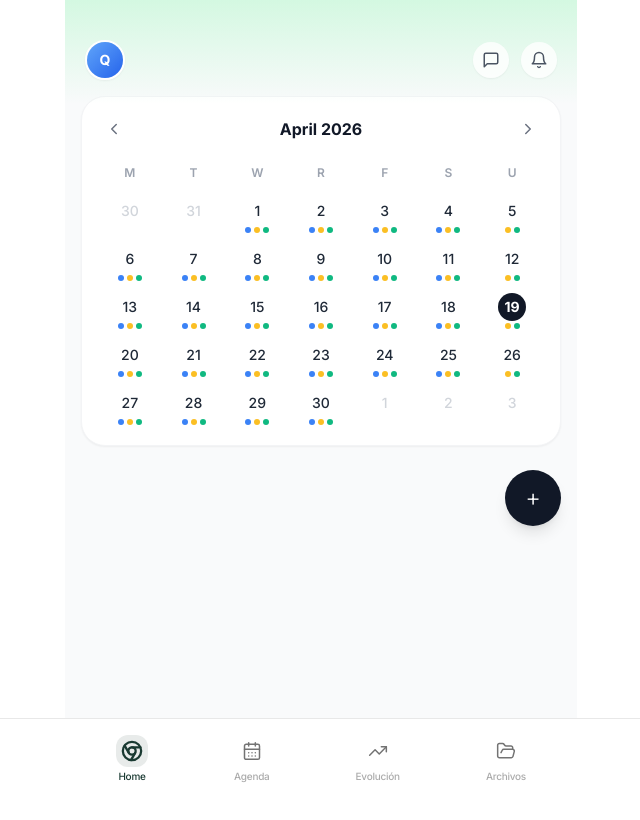
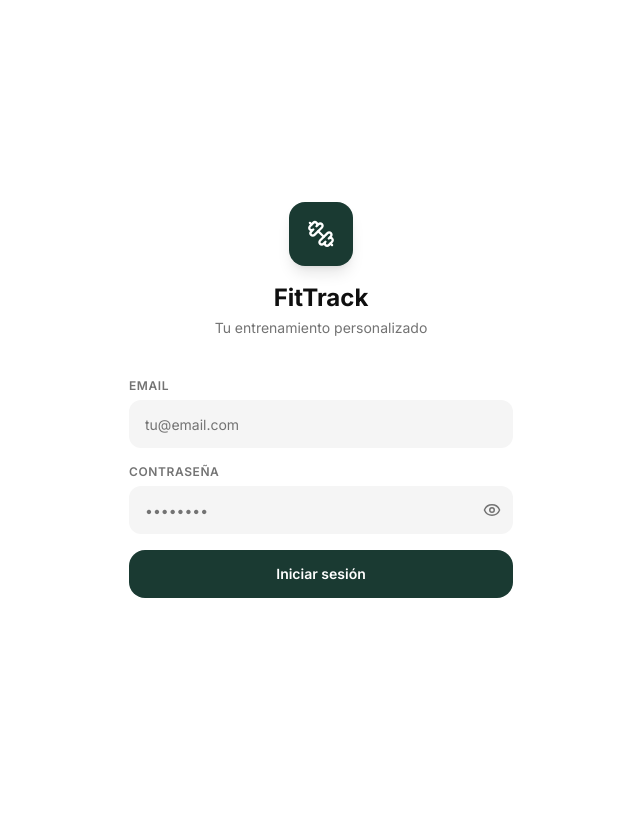
Before and after one commit to dificilmuy94-glitch/fittrack-app, a React (Vite) app: page / in a window 1280 px wide. Shown: the top 820 px of the page, without its empty margins (319-959 px from the left). Built offline with nearby package versions, Linux system fonts and the light colour scheme.

Commit message:
login con supabase

```diff
--- a/src/App.tsx
+++ b/src/App.tsx
@@ -1,6 +1,8 @@
-import { useEffect } from 'react';
+import { useEffect, useState } from 'react';
+import { supabase } from '@/lib/supabase';
 import { useAppStore } from '@/store/useAppStore';
 import { BottomNav } from '@/components/BottomNav';
+import { LoginScreen } from '@/screens/LoginScreen';
 import { HomeScreen } from '@/screens/HomeScreen';
 import { AgendaScreen } from '@/screens/AgendaScreen';
 import { EvolutionScreen } from '@/screens/EvolutionScreen';
@@ -12,6 +14,23 @@ const SCREENS_WITH_NAV = ['home', 'agenda', 'evolution', 'files'];
 
 export default function App() {
   const { activeScreen, darkMode, setDarkMode } = useAppStore();
+  const [session, setSession] = useState<any>(null);
+  const [loading, setLoading] = useState(true);
+
+  useEffect(() => {
+    // Check existing session
+    supabase.auth.getSession().then(({ data: { session } }) => {
+      setSession(session);
+      setLoading(false);
+    });
+
+    // Listen for auth changes
+    const { data: { subscription } } = supabase.auth.onAuthStateChange((_event, session) => {
+      setSession(session);
+    });
+
+    return () => subscription.unsubscribe();
+  }, []);
 
   useEffect(() => {
     const mq = window.matchMedia('(prefers-color-scheme: dark)');
@@ -25,6 +44,18 @@ export default function App() {
     if (darkMode) document.documentElement.classList.add('dark');
     else document.documentElement.classList.remove('dark');
   }, [darkMode]);
+
+  if (loading) {
+    return (
+      <div className="min-h-screen bg-background flex items-center justify-center">
+        <div className="w-8 h-8 rounded-full border-2 border-[#1A3A32] border-t-transparent animate-spin" />
+      </div>
+    );
+  }
+
+  if (!session) {
+    return <LoginScreen onLogin={() => {}} />;
+  }
 
   const showNav = SCREENS_WITH_NAV.includes(activeScreen);
 
--- a/src/components/BottomNav.tsx
+++ b/src/components/BottomNav.tsx
@@ -1,16 +1,21 @@
-import { Chrome as Home, CalendarDays, TrendingUp, FolderOpen } from 'lucide-react';
+import { Chrome as Home, CalendarDays, TrendingUp, FolderOpen, LogOut } from 'lucide-react';
 import { useAppStore, Screen } from '@/store/useAppStore';
+import { supabase } from '@/lib/supabase';
 import { cn } from '@/lib/utils';
 
 const navItems: { id: Screen; label: string; icon: React.ElementType }[] = [
-  { id: 'home',      label: 'Home',     icon: Home },
-  { id: 'agenda',    label: 'Agenda',   icon: CalendarDays },
+  { id: 'home',      label: 'Home',      icon: Home },
+  { id: 'agenda',    label: 'Agenda',    icon: CalendarDays },
   { id: 'evolution', label: 'Evolución', icon: TrendingUp },
-  { id: 'files',     label: 'Archivos', icon: FolderOpen },
+  { id: 'files',     label: 'Archivos',  icon: FolderOpen },
 ];
 
 export function BottomNav() {
   const { activeScreen, setActiveScreen } = useAppStore();
+
+  async function handleLogout() {
+    await supabase.auth.signOut();
+  }
 
   return (
     <nav className="fixed bottom-0 left-0 right-0 z-50 border-t border-border bg-background/95 backdrop-blur-md safe-bottom">
@@ -18,23 +23,27 @@ export function BottomNav() {
         {navItems.map(({ id, label, icon: Icon }) => {
           const isActive = activeScreen === id;
           return (
-            <button
-              key={id}
-              onClick={() => setActiveScreen(id)}
-              className={cn(
-                'flex flex-col items-center gap-0.5 px-3 py-2 rounded-xl transition-all duration-200 min-w-[56px] touch-target',
-                isActive ? 'text-[#1A3A32] dark:text-emerald-400' : 'text-muted-foreground hover:text-foreground'
-              )}
-            >
+            <button key={id} onClick={() => setActiveScreen(id)}
+              className={cn('flex flex-col items-center gap-0.5 px-3 py-2 rounded-xl transition-all duration-200 min-w-[52px]',
+                isActive ? 'text-[#1A3A32] dark:text-emerald-400' : 'text-muted-foreground hover:text-foreground')}>
               <div className={cn('p-1.5 rounded-lg transition-all duration-200', isActive ? 'bg-[#1A3A32]/10 dark:bg-emerald-400/10' : '')}>
-                <Icon size={20} strokeWidth={isActive ? 2.5 : 1.8} className={cn('transition-all duration-200', isActive ? 'scale-110' : '')} />
+                <Icon size={20} strokeWidth={isActive ? 2.5 : 1.8} className={cn(isActive ? 'scale-110' : '')} />
               </div>
-              <span className={cn('text-[10px] font-medium tracking-tight transition-all duration-200', isActive ? 'opacity-100' : 'opacity-60')}>
+              <span className={cn('text-[10px] font-medium tracking-tight', isActive ? 'opacity-100' : 'opacity-60')}>
                 {label}
               </span>
             </button>
           );
         })}
+
+        {/* Logout */}
+        <button onClick={handleLogout}
+          className="flex flex-col items-center gap-0.5 px-3 py-2 rounded-xl text-muted-foreground hover:text-red-500 transition-all duration-200 min-w-[52px]">
+          <div className="p-1.5 rounded-lg">
+            <LogOut size={20} strokeWidth={1.8} />
+          </div>
+          <span className="text-[10px] font-medium tracking-tight opacity-60">Salir</span>
+        </button>
       </div>
     </nav>
   );
--- a/src/lib/supabase.ts
+++ b/src/lib/supabase.ts
@@ -1,27 +1,30 @@
-// Supabase is no longer used - types are now in useAppStore
-// This file is kept to avoid breaking any remaining imports
+import { createClient } from '@supabase/supabase-js';
+
+const supabaseUrl = 'https://tdqaylfntqxchehdwnvs.supabase.co';
+const supabaseKey = 'sb_publishable_d87kp4-AhOiqTECB8ye8sw_Ia7jWD8I';
+
+export const supabase = createClient(supabaseUrl, supabaseKey);
+
+export type Profile = {
+  id: string;
+  email: string;
+  name: string;
+  nutrition_plan: string;
+  created_at: string;
+};
 
 export type BodyMetric = {
   id: string;
+  user_id: string;
   date: string;
   weight_kg: number;
   notes: string;
   created_at: string;
 };
 
-export type Exercise = {
-  id: string;
-  name: string;
-  muscle_group: string;
-  description: string;
-  youtube_url: string;
-  sets_scheme: string;
-  image_url: string;
-  created_at: string;
-};
-
 export type DailyTask = {
   id: string;
+  user_id: string;
   date: string;
   task_type: string;
   title: string;
@@ -30,23 +33,13 @@ export type DailyTask = {
   created_at: string;
 };
 
-export type WeightGoal = {
+export type WorkoutWeight = {
   id: string;
-  initial_weight: number;
-  target_weight: number;
+  user_id: string;
+  exercise_id: string;
+  set_number: number;
+  weight_kg: string;
+  reps: string;
+  date: string;
   created_at: string;
 };
-
-// Dummy supabase client so old imports don't break
-export const supabase = {
-  from: () => ({
-    select: () => ({ data: null, error: null }),
-    insert: () => ({ select: () => ({ data: null, error: null }) }),
-    update: () => ({ eq: () => ({ data: null, error: null }) }),
-    eq: () => ({ order: () => ({ data: null, error: null }) }),
-    order: () => ({ data: null, error: null }),
-    limit: () => ({ maybeSingle: () => ({ data: null, error: null }) }),
-    maybeSingle: () => ({ data: null, error: null }),
-    single: () => ({ data: null, error: null }),
-  }),
-} as any;
--- /dev/null
+++ b/src/screens/LoginScreen.tsx
@@ -0,0 +1,95 @@
+import { useState } from 'react';
+import { supabase } from '@/lib/supabase';
+import { Eye, EyeOff, Dumbbell } from 'lucide-react';
+import { cn } from '@/lib/utils';
+
+export function LoginScreen({ onLogin }: { onLogin: () => void }) {
+  const [email, setEmail]       = useState('');
+  const [password, setPassword] = useState('');
+  const [showPass, setShowPass] = useState(false);
+  const [error, setError]       = useState('');
+  const [loading, setLoading]   = useState(false);
+
+  async function handleLogin() {
+    if (!email || !password) { setError('Rellena todos los campos'); return; }
+    setLoading(true);
+    setError('');
+    const { error: err } = await supabase.auth.signInWithPassword({ email, password });
+    setLoading(false);
+    if (err) {
+      setError('Email o contraseña incorrectos');
+    } else {
+      onLogin();
+    }
+  }
+
+  return (
+    <div className="min-h-screen bg-background flex flex-col items-center justify-center px-6">
+      {/* Logo */}
+      <div className="flex flex-col items-center mb-10">
+        <div className="w-16 h-16 rounded-2xl bg-[#1A3A32] flex items-center justify-center mb-4 shadow-lg">
+          <Dumbbell size={28} className="text-white" />
+        </div>
+        <h1 className="text-2xl font-bold text-foreground">FitTrack</h1>
+        <p className="text-sm text-muted-foreground mt-1">Tu entrenamiento personalizado</p>
+      </div>
+
+      {/* Form */}
+      <div className="w-full max-w-sm flex flex-col gap-4">
+        {/* Email */}
+        <div>
+          <label className="text-xs font-semibold text-muted-foreground uppercase tracking-wider mb-1.5 block">
+            Email
+          </label>
+          <input
+            type="email"
+            value={email}
+            onChange={e => setEmail(e.target.value)}
+            placeholder="tu@email.com"
+            className="w-full h-12 px-4 bg-muted rounded-xl text-sm text-foreground placeholder:text-muted-foreground focus:outline-none focus:ring-2 focus:ring-[#1A3A32]/30"
+          />
+        </div>
+
+        {/* Password */}
+        <div>
+          <label className="text-xs font-semibold text-muted-foreground uppercase tracking-wider mb-1.5 block">
+            Contraseña
+          </label>
+          <div className="relative">
+            <input
+              type={showPass ? 'text' : 'password'}
+              value={password}
+              onChange={e => setPassword(e.target.value)}
+              onKeyDown={e => e.key === 'Enter' && handleLogin()}
+              placeholder="••••••••"
+              className="w-full h-12 px-4 pr-12 bg-muted rounded-xl text-sm text-foreground placeholder:text-muted-foreground focus:outline-none focus:ring-2 focus:ring-[#1A3A32]/30"
+            />
+            <button
+              onClick={() => setShowPass(!showPass)}
+              className="absolute right-3 top-1/2 -translate-y-1/2 text-muted-foreground"
+            >
+              {showPass ? <EyeOff size={18} /> : <Eye size={18} />}
+            </button>
+          </div>
+        </div>
+
+        {/* Error */}
+        {error && (
+          <p className="text-sm text-red-500 text-center">{error}</p>
+        )}
+
+        {/* Button */}
+        <button
+          onClick={handleLogin}
+          disabled={loading}
+          className={cn(
+            'w-full h-12 rounded-2xl text-white font-semibold text-sm transition-all active:scale-[0.98]',
+            loading ? 'bg-[#1A3A32]/50' : 'bg-[#1A3A32] dark:bg-emerald-500'
+          )}
+        >
+          {loading ? 'Entrando...' : 'Iniciar sesión'}
+        </button>
+      </div>
+    </div>
+  );
+}
--- a/src/store/useAppStore.ts
+++ b/src/store/useAppStore.ts
@@ -1,12 +1,12 @@
 import { create } from 'zustand';
+import { supabase } from '@/lib/supabase';
 import { WEEKLY_PLAN } from '@/data/weeklyPlan';
-
-// ─── Types ────────────────────────────────────────────────────────────────────
 
 export type Screen = 'home' | 'agenda' | 'evolution' | 'files' | 'workout-logger' | 'exercise-list';
 
 export type BodyMetric = {
   id: string;
+  user_id?: string;
   date: string;
   weight_kg: number;
   notes: string;
@@ -15,6 +15,7 @@ export type BodyMetric = {
 
 export type DailyTask = {
   id: string;
+  user_id?: string;
   date: string;
   task_type: string;
   title: string;
@@ -39,24 +40,9 @@ export type ActiveSetRow = {
   completed: boolean;
 };
 
-// ─── LocalStorage helpers ─────────────────────────────────────────────────────
-
-function loadJSON<T>(key: string, fallback: T): T {
-  try {
-    const raw = localStorage.getItem(key);
-    return raw ? JSON.parse(raw) : fallback;
-  } catch {
-    return fallback;
-  }
-}
-
-function saveJSON(key: string, value: unknown) {
-  try { localStorage.setItem(key, JSON.stringify(value)); } catch {}
-}
-
 // ─── Helpers ──────────────────────────────────────────────────────────────────
 
-function getWorkoutTitleForDate(dateStr: string): { title: string; subtitle: string; dayKey: string } | null {
+function getWorkoutTitleForDate(dateStr: string): { title: string; subtitle: string } | null {
   const d = new Date(dateStr + 'T12:00:00');
   const day = d.getDay();
   if (day === 0) return null;
@@ -65,20 +51,12 @@ function getWorkoutTitleForDate(dateStr: string): { title: string; subtitle: str
   return {
     title: `${plan.dayName.toUpperCase()} — ${plan.muscleGroup.toUpperCase()}`,
     subtitle: plan.exercises.map(e => e.name).slice(0, 3).join(' · ') + (plan.exercises.length > 3 ? '...' : ''),
-    dayKey: plan.dayKey,
   };
 }
 
-function buildDefaultTasks(date: string): DailyTask[] {
-  const workoutInfo = getWorkoutTitleForDate(date);
-  const now = new Date().toISOString();
-  const tasks: DailyTask[] = [];
-  if (workoutInfo) {
-    tasks.push({ id: `${date}-workout`, date, task_type: 'workout', title: workoutInfo.title, subtitle: workoutInfo.subtitle, completed: false, created_at: now });
-  }
-  tasks.push({ id: `${date}-steps`, date, task_type: 'steps', title: 'Meta de pasos', subtitle: '10.000 pasos', completed: false, created_at: now });
-  tasks.push({ id: `${date}-nutrition`, date, task_type: 'nutrition', title: 'Nutrición diaria', subtitle: '2.400 kcal · 180g proteína', completed: false, created_at: now });
-  return tasks;
+async function getUserId(): Promise<string | null> {
+  const { data: { session } } = await supabase.auth.getSession();
+  return session?.user?.id ?? null;
 }
 
 // ─── Store ────────────────────────────────────────────────────────────────────
@@ -109,6 +87,7 @@ type AppState = {
   toggleDailyTask: (id: string) => Promise<void>;
   addCardioTask: (date: string, type: string, duration: string) => void;
   removeTask: (id: string) => void;
+  saveWorkoutWeight: (exerciseId: string, setNumber: number, weightKg: string, reps: string) => Promise<void>;
   initWorkoutSets: (targetSets: number, targetReps: number) => void;
   updateSetField: (id: string, field: 'actualReps' | 'weightKg', value: string) => void;
   toggleSetComplete: (id: string) => void;
@@ -117,24 +96,23 @@ type AppState = {
   stopRestTimer: () => void;
 };
 
-const getInitialDarkMode = () => {
-  try { return window.matchMedia('(prefers-color-scheme: dark)').matches; }
-  catch { return false; }
-};
-
-// compute today's dayKey for initial workout state
 const todayDayKey = (() => {
   const d = new Date().getDay();
   const keys = ['monday','tuesday','wednesday','thursday','friday','saturday'];
   return d >= 1 && d <= 6 ? keys[d - 1] : 'monday';
 })();
 
+const getInitialDarkMode = () => {
+  try { return window.matchMedia('(prefers-color-scheme: dark)').matches; }
+  catch { return false; }
+};
+
 export const useAppStore = create<AppState>((set, get) => ({
   activeScreen: 'home',
   darkMode: getInitialDarkMode(),
-  bodyMetrics: loadJSON<BodyMetric[]>('fittrack_metrics', []),
+  bodyMetrics: [],
   dailyTasks: [],
-  weightGoal: loadJSON<WeightGoal | null>('fittrack_goal', null),
+  weightGoal: null,
   selectedDate: new Date().toISOString().split('T')[0],
   activeWorkoutSets: [],
   activeWorkoutDayKey: todayDayKey,
@@ -159,69 +137,108 @@ export const useAppStore = create<AppState>((set, get) => ({
     get().fetchDailyTasks(date);
   },
 
-  // Sets which day to open in WorkoutLogger
-  setWorkoutDay: (dayKey: string, mode: 'preview' | 'active' = 'preview') => set({ activeWorkoutDayKey: dayKey, activeWorkoutMode: mode }),
+  setWorkoutDay: (dayKey, mode = 'preview') => set({ activeWorkoutDayKey: dayKey, activeWorkoutMode: mode }),
 
   fetchBodyMetrics: async () => {
-    set({ bodyMetrics: loadJSON<BodyMetric[]>('fittrack_metrics', []) });
+    const userId = await getUserId();
+    if (!userId) return;
+    const { data } = await supabase
+      .from('body_metrics')
+      .select('*')
+      .eq('user_id', userId)
+      .order('date', { ascending: true });
+    if (data) set({ bodyMetrics: data });
   },
 
   fetchDailyTasks: async (date: string) => {
-    const allTasks = loadJSON<DailyTask[]>('fittrack_tasks', []);
-    const dayTasks = allTasks.filter(t => t.date === date);
-    if (dayTasks.length > 0) {
-      set({ dailyTasks: dayTasks });
+    const userId = await getUserId();
+    if (!userId) return;
+
+    const { data } = await supabase
+      .from('daily_tasks')
+      .select('*')
+      .eq('user_id', userId)
+      .eq('date', date)
+      .order('created_at', { ascending: true });
+
+    if (data && data.length > 0) {
+      set({ dailyTasks: data });
     } else {
-      const newTasks = buildDefaultTasks(date);
-      saveJSON('fittrack_tasks', [...allTasks, ...newTasks]);
-      set({ dailyTasks: newTasks });
+      const workoutInfo = getWorkoutTitleForDate(date);
+      const now = new Date().toISOString();
+      const newTasks = [
+        ...(workoutInfo ? [{
+          user_id: userId, date, task_type: 'workout',
+          title: workoutInfo.title, subtitle: workoutInfo.subtitle,
+          completed: false, created_at: now,
+        }] : []),
+        { user_id: userId, date, task_type: 'steps', title: 'Meta de pasos', subtitle: '10.000 pasos', completed: false, created_at: now },
+        { user_id: userId, date, task_type: 'nutrition', title: 'Nutrición diaria', subtitle: '2.400 kcal · 180g proteína', completed: false, created_at: now },
+      ];
+      const { data: inserted } = await supabase.from('daily_tasks').insert(newTasks).select();
+      if (inserted) set({ dailyTasks: inserted });
     }
   },
 
   fetchWeightGoal: async () => {
-    set({ weightGoal: loadJSON<WeightGoal | null>('fittrack_goal', null) });
+    set({ weightGoal: null });
   },
 
   addBodyMetric: async (weight, date, notes = '') => {
-    const newMetric: BodyMetric = { id: `metric-${Date.now()}`, date, weight_kg: weight, notes, created_at: new Date().toISOString() };
-    const metrics = loadJSON<BodyMetric[]>('fittrack_metrics', []);
-    const updated = [...metrics, newMetric].sort((a, b) => a.date.localeCompare(b.date));
-    saveJSON('fittrack_metrics', updated);
-    set({ bodyMetrics: updated });
+    const userId = await getUserId();
+    if (!userId) return;
+    const { data } = await supabase
+      .from('body_metrics')
+      .insert({ user_id: userId, weight_kg: weight, date, notes })
+      .select()
+      .single();
+    if (data) {
+      set(state => ({
+        bodyMetrics: [...state.bodyMetrics, data].sort((a, b) => a.date.localeCompare(b.date)),
+      }));
+    }
   },
 
   toggleDailyTask: async (id) => {
-    const allTasks = loadJSON<DailyTask[]>('fittrack_tasks', []);
-    const updated = allTasks.map(t => t.id === id ? { ...t, completed: !t.completed } : t);
-    saveJSON('fittrack_tasks', updated);
-    set(state => ({ dailyTasks: state.dailyTasks.map(t => t.id === id ? { ...t, completed: !t.completed } : t) }));
+    const task = get().dailyTasks.find(t => t.id === id);
+    if (!task) return;
+    const newVal = !task.completed;
+    await supabase.from('daily_tasks').update({ completed: newVal }).eq('id', id);
+    set(state => ({ dailyTasks: state.dailyTasks.map(t => t.id === id ? { ...t, completed: newVal } : t) }));
   },
 
-  addCardioTask: (date, type, duration) => {
+  addCardioTask: async (date, type, duration) => {
+    const userId = await getUserId();
+    if (!userId) return;
     const now = new Date().toISOString();
-    const newTask: DailyTask = {
-      id: `${date}-cardio-${Date.now()}`,
-      date,
-      task_type: 'cardio',
-      title: `Cardio — ${type}`,
-      subtitle: `${duration} min`,
-      completed: false,
-      created_at: now,
+    const newTask = {
+      user_id: userId, date, task_type: 'cardio',
+      title: `Cardio — ${type}`, subtitle: `${duration} min`,
+      completed: false, created_at: now,
     };
-    const allTasks = loadJSON<DailyTask[]>('fittrack_tasks', []);
-    saveJSON('fittrack_tasks', [...allTasks, newTask]);
-    set(state => ({ dailyTasks: [...state.dailyTasks, newTask] }));
+    const { data } = await supabase.from('daily_tasks').insert(newTask).select().single();
+    if (data) set(state => ({ dailyTasks: [...state.dailyTasks, data] }));
   },
 
-  removeTask: (id) => {
-    const allTasks = loadJSON<DailyTask[]>('fittrack_tasks', []);
-    saveJSON('fittrack_tasks', allTasks.filter(t => t.id !== id));
+  removeTask: async (id) => {
+    await supabase.from('daily_tasks').delete().eq('id', id);
     set(state => ({ dailyTasks: state.dailyTasks.filter(t => t.id !== id) }));
+  },
+
+  saveWorkoutWeight: async (exerciseId, setNumber, weightKg, reps) => {
+    const userId = await getUserId();
+    if (!userId) return;
+    const date = new Date().toISOString().split('T')[0];
+    await supabase.from('workout_weights').upsert({
+      user_id: userId, exercise_id: exerciseId,
+      set_number: setNumber, weight_kg: weightKg, reps, date,
+    }, { onConflict: 'user_id,exercise_id,set_number' });
   },
 
   initWorkoutSets: (targetSets, targetReps) => {
     const sets: ActiveSetRow[] = Array.from({ length: targetSets }, (_, i) => ({
-      id: `set-${i + 1}`, setNumber: i + 1, targetReps, actualReps: '', weightKg: '', completed: false,
+      id: `set-${i + 1}`, setNumber: i + 1, targetReps,
+      actualReps: '', weightKg: '', completed: false,
     }));
     set({ activeWorkoutSets: sets });
   },
```
